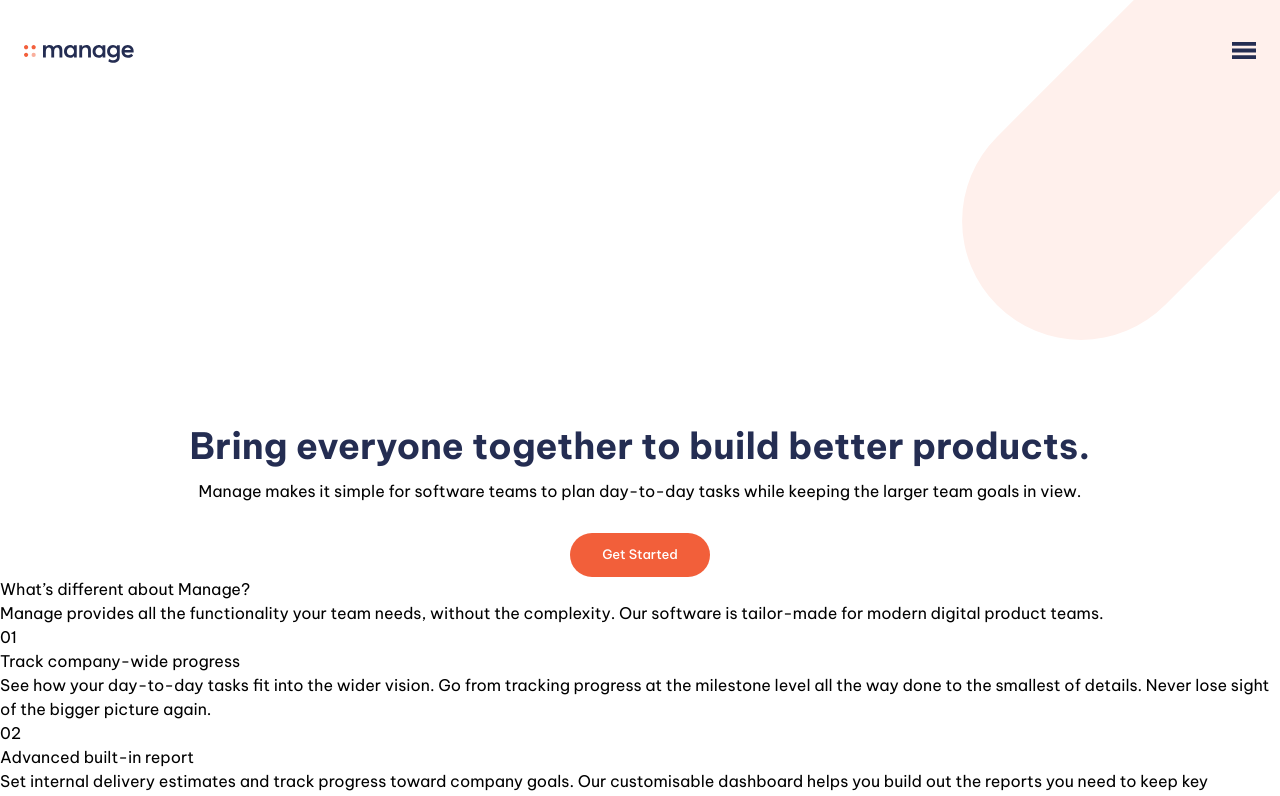
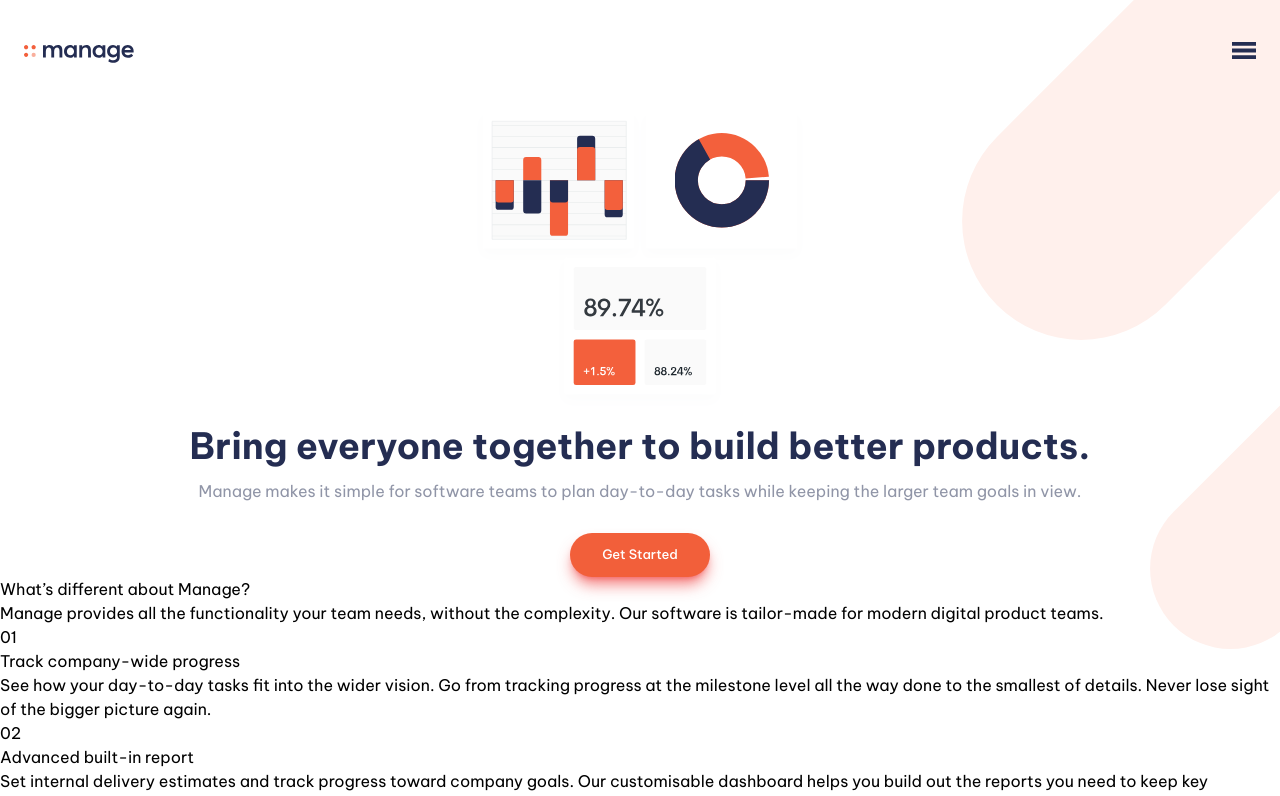
Before and after one commit to shalri/fm-manage-landing-page, a Next.js app: page / in a window 1280 px wide. Shown: the top 796 px of the page. Built offline with nearby package versions, Linux system fonts and the light colour scheme.

Commit message:
Fix body bg and hero bg layout

```diff
--- a/src/components/Hero.tsx
+++ b/src/components/Hero.tsx
@@ -2,19 +2,22 @@ import { heroCopy } from "@/libs/data";
 
 export default function Hero() {
   return (
-    <article className="mt-10 flex flex-col justify-center px-6">
-      <div className="mx-auto">
-        <div className="min-h-[19.25rem] w-[100%] bg-[url(/images/illustration-intro.svg)] bg-cover bg-center bg-no-repeat" />
-      </div>
-      <section className="mt-2 text-center">
+    <article className="relative mt-10 flex flex-col items-center">
+      <div className="h-[306px] w-full max-w-[92%] bg-[url(/images/illustration-intro.svg)] bg-contain bg-center bg-no-repeat px-6" />
+      <section className="z-20 mt-[10px] px-6 text-center">
         <h1 className="text-[2.2675rem] font-bold leading-[1.3665] text-ml-dark-blue">
           {heroCopy.heading}
         </h1>
-        <p className="mt-[0.375rem] leading-[1.74]">{heroCopy.body}</p>
+        <p className="mt-[0.375rem] leading-[1.74] text-ml-dark-grayish-blue">
+          {heroCopy.body}
+        </p>
       </section>
-      <button className="mx-auto mt-7 rounded-full bg-ml-bright-red px-8 py-3 text-[13px] font-semibold text-white">
+      <button className="z-20 mx-auto mt-7 rounded-full bg-ml-bright-red px-8 py-3 text-[13px] font-semibold text-white shadow-lg shadow-red-500/70">
         Get Started
       </button>
+      <div className="absolute -bottom-[72px] right-0 h-[300px] w-[130px] overflow-hidden">
+        <div className="size-[300px] bg-[url(/images/bg-tablet-pattern.svg)] bg-contain bg-no-repeat" />
+      </div>
     </article>
   );
 }
--- a/tailwind.config.ts
+++ b/tailwind.config.ts
@@ -11,10 +11,10 @@ const config: Config = {
       colors: {
         "ml-bright-red": "var(--bright-red)",
         "ml-dark-blue": "var(--dark-blue)",
-        "dark-grayish-blue": "var(--dark-grayish-blue)",
-        "very-dark-blue": "var(--very-dark-blue)",
-        "very-pale-red": "var(--very-pale-red)",
-        "very-light-gray": "var(--very-light-gray)",
+        "ml-dark-grayish-blue": "var(--dark-grayish-blue)",
+        "ml-very-dark-blue": "var(--very-dark-blue)",
+        "ml-very-pale-red": "var(--very-pale-red)",
+        "ml-very-light-gray": "var(--very-light-gray)",
         background: "var(--background)",
         foreground: "var(--foreground)",
       },
```
